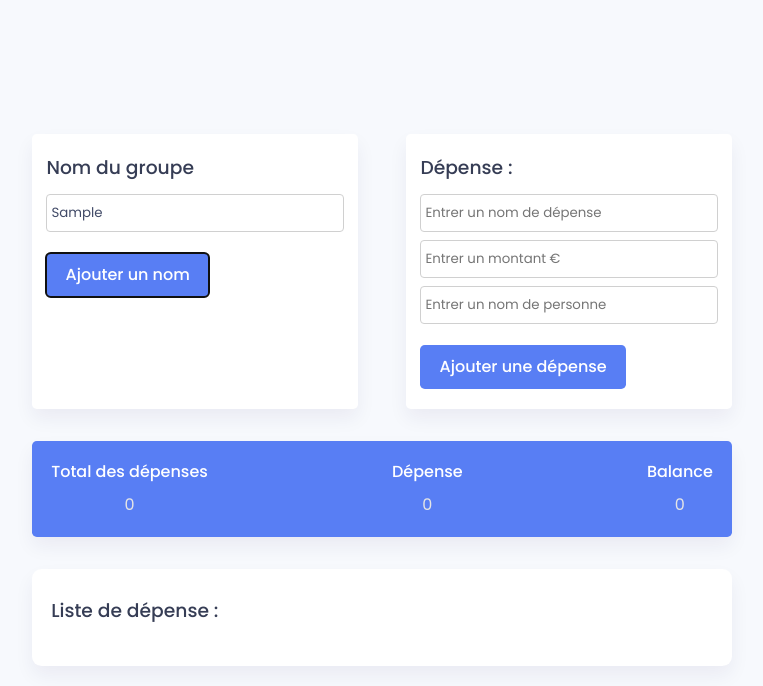
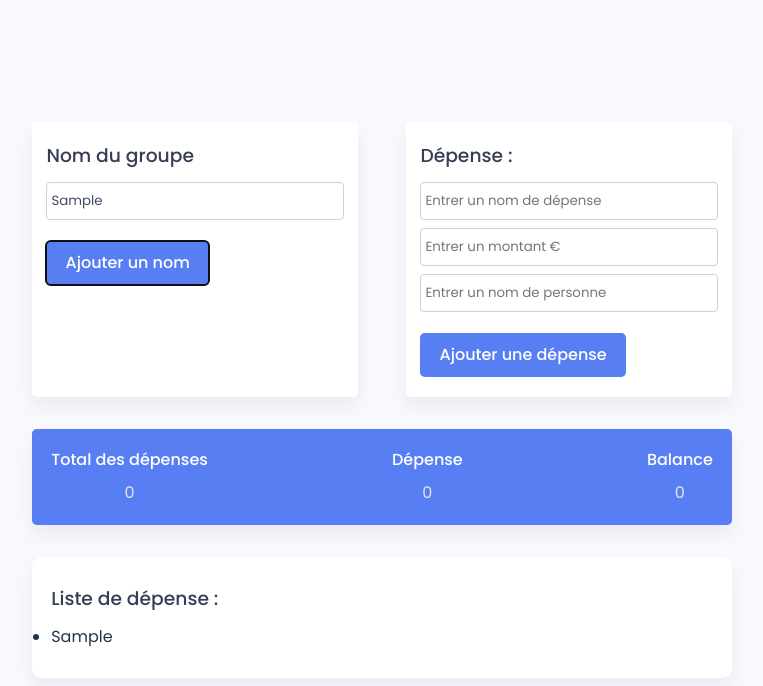
Before and after one commit to C-Alicia/budgetSharing, a website built with Vite: page index.html in a window 1280 px wide. Both pictures are taken after typing "Sample" into the empty fields and a click on the button "Ajouter un nom". Shown: the whole page, without its empty margins (258-1021 px from the left). Built offline with nearby package versions, Linux system fonts and the light colour scheme.

Commit message:
ajout de la fonction updateGrpList

```diff
--- a/src/ExpenseGroupe.ts
+++ b/src/ExpenseGroupe.ts
@@ -25,5 +25,9 @@ export class ExpenseGroup {
         console.log(expense);
     }
 
+    updateGroupList(){
+
+    }
+
 
 }
--- a/src/main.ts
+++ b/src/main.ts
@@ -5,6 +5,8 @@ import './style.css'
 //import { FormGrpComponent } from './components/FormGrpAddComponent';
 //import { ExpenseGroup } from './ExpenseGroupe'
 
+
+// ajouter un groupe de dépense
 let btnAddGrp = document.getElementById("addGrpExpense");
 let groupExpense: ExpenseGroup[] = [];
 let persons: Person[] = [];
@@ -13,7 +15,7 @@ let persons: Person[] = [];
 btnAddGrp!.addEventListener('click', () => {
 
     let grpExpenseName = (<HTMLInputElement>document.getElementById("grpExpense")).value;
-    if (grpExpenseName === null) {
+    if (grpExpenseName.trim() === "") {
         alert("Le champ est vide!");
     }
     else {
@@ -24,9 +26,26 @@ btnAddGrp!.addEventListener('click', () => {
         alert('Votre groupe ' + grpExpenseName + ' a été créee ');
         console.log(groupExpense);
     }
+
+    updateGroupList();
+
+    function updateGroupList() {
+        const groupList = document.getElementById("list");
+        const ul = document.createElement('ul');
+        groupList.innerHTML = '';  // Effacez le contenu précédent
+
+        for (const item of groupExpense) {
+            const li = document.createElement('li');
+            li.textContent = item.nameGrp;
+            ul.appendChild(li);
+        }
+
+        groupList.appendChild(ul);
+        console.log();
+    }
 });
 
-
+// ajouter une dépense liée à groupe
 let btnAddExpense = document.getElementById("btnAddExpense") as HTMLButtonElement;
 let personInput = document.getElementById("person") as HTMLInputElement;
 let nameExpenseInput = document.getElementById("nameExpense") as HTMLInputElement;
@@ -61,22 +80,22 @@ btnAddExpense?.addEventListener('click', () => {
     console.log(personPerson);
 });
 
-//lister depense et groupe de dépense :
+//lister la liste de groupe de dépense :
 
 
-const groupList = document.getElementById("list");
-const ul = document.createElement('ul');
 
-for (const group of groupExpense) {
-    const li = document.createElement('li');
-    li.textContent = group.nameGrp;
-    ul.appendChild(li);
-    console.log(li);
-    console.log(group.nameGrp);
-}
 
-groupList?.appendChild(ul);
-console.log(groupList);
+
+/*    for (const group of groupExpense) {
+       const li = document.createElement('li');
+       li.textContent = group.nameGrp;
+       ul.append(li);
+       console.log(ul);
+       console.log(group.nameGrp);
+   }
+
+   groupList.append(ul);
+   console.log(groupList); */
 
 
 
```
Also changed, not shown: index.html (+0 -1 lines).
